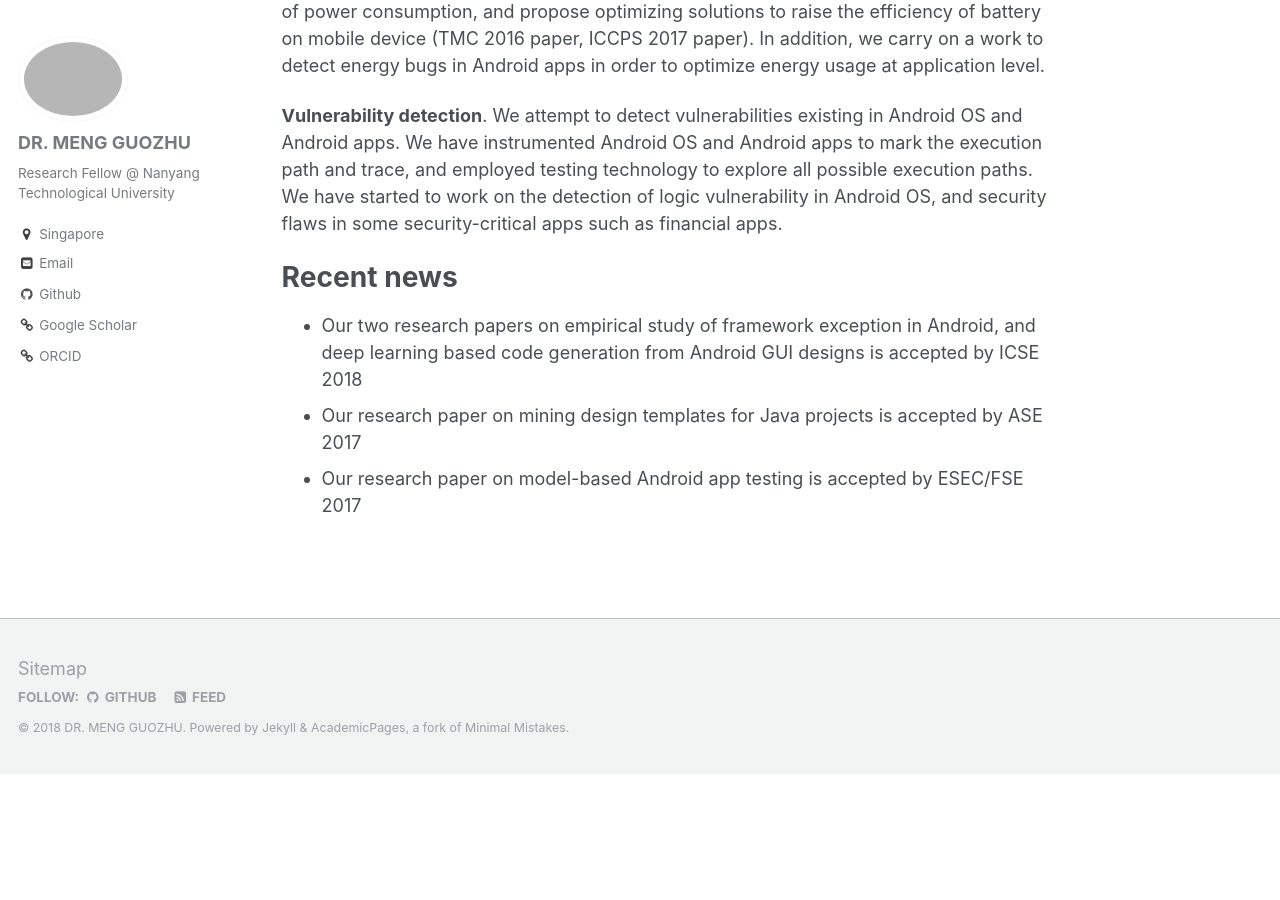
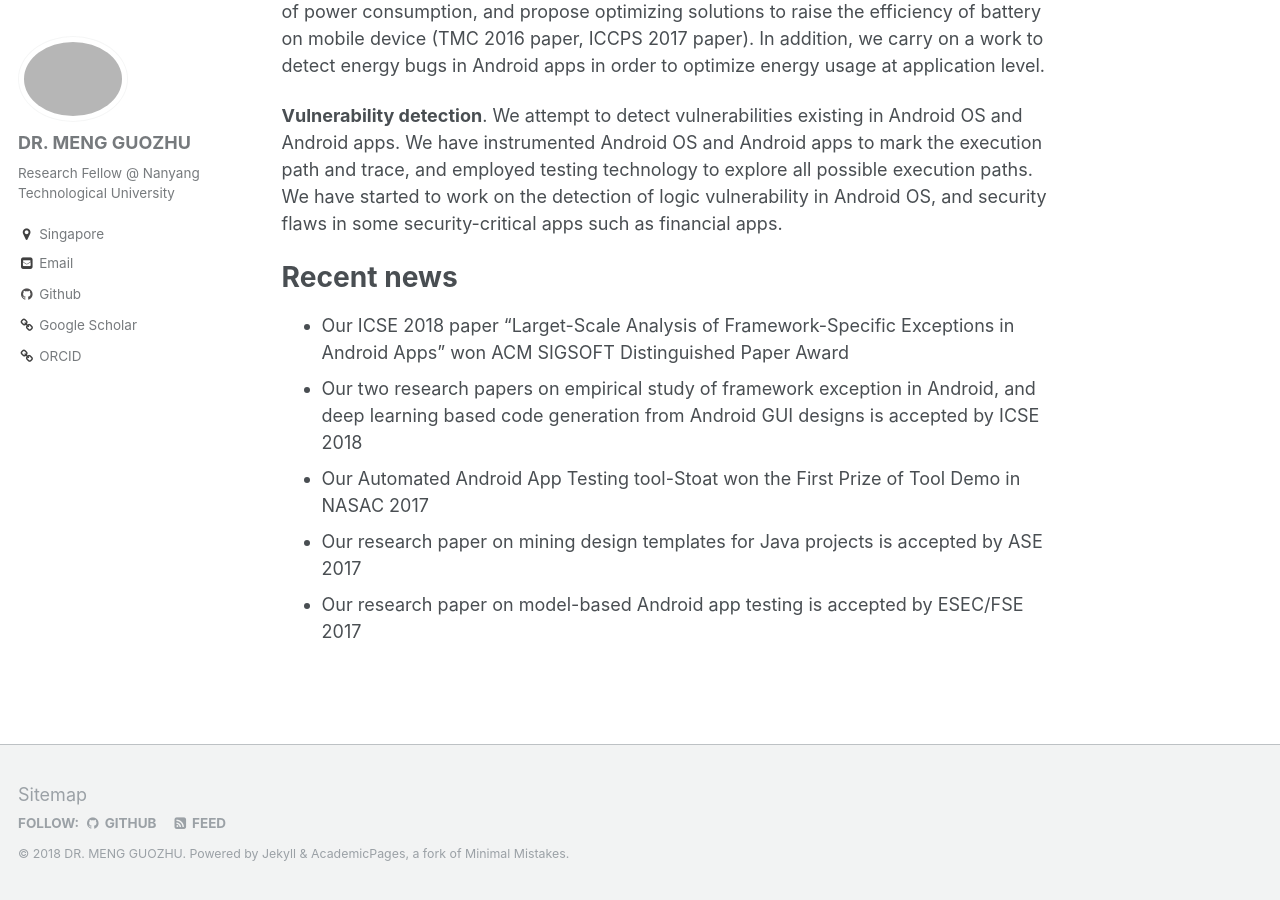
Before and after one commit to impillar/impillar.github.io, a Jekyll site: the page built from _pages/about.md, in a window 1280 px wide and 900 px high, scrolled down 742 px. Built offline with Jekyll 4.4.1, drawn with Linux system fonts in a browser that asks for light colours; before the commit the page ends 1516 px from its top, so only the background shows below that.

Commit message:
Update news

```diff
--- a/_pages/about.md
+++ b/_pages/about.md
@@ -24,6 +24,8 @@ He will join Institute of Information Engineering of Chinese Academy of Sciences
 
 Recent news
 ======
++ Our ICSE 2018 paper "Larget-Scale Analysis of Framework-Specific Exceptions in Android Apps" won ACM SIGSOFT Distinguished Paper Award
 + Our two research papers on empirical study of framework exception in Android, and deep learning based code generation from Android GUI designs is accepted by ICSE 2018
++ Our Automated Android App Testing tool-Stoat won the First Prize of Tool Demo in NASAC 2017
 + Our research paper on mining design templates for Java projects is accepted by ASE 2017
 + Our research paper on model-based Android app testing is accepted by ESEC/FSE 2017
```
